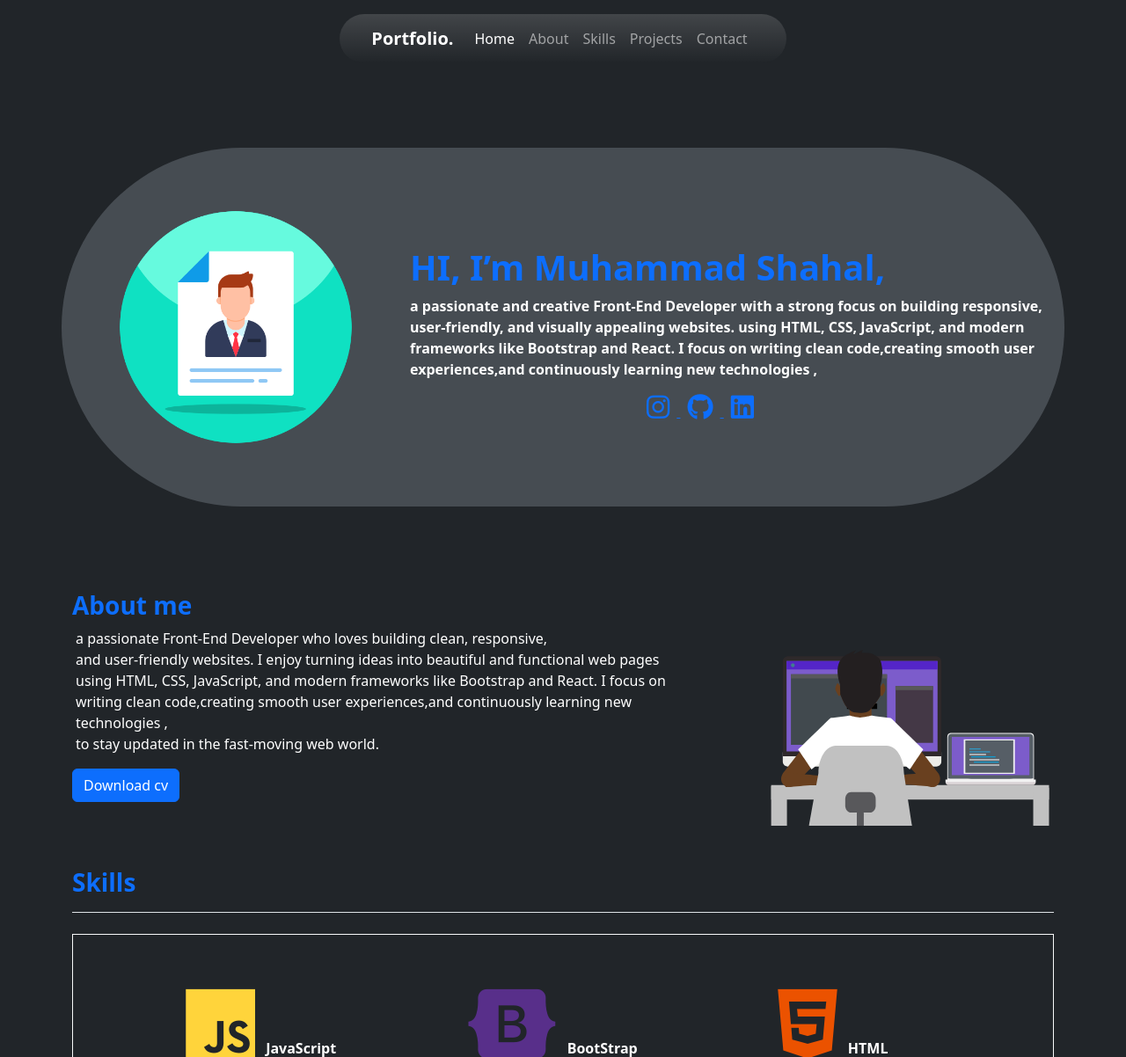
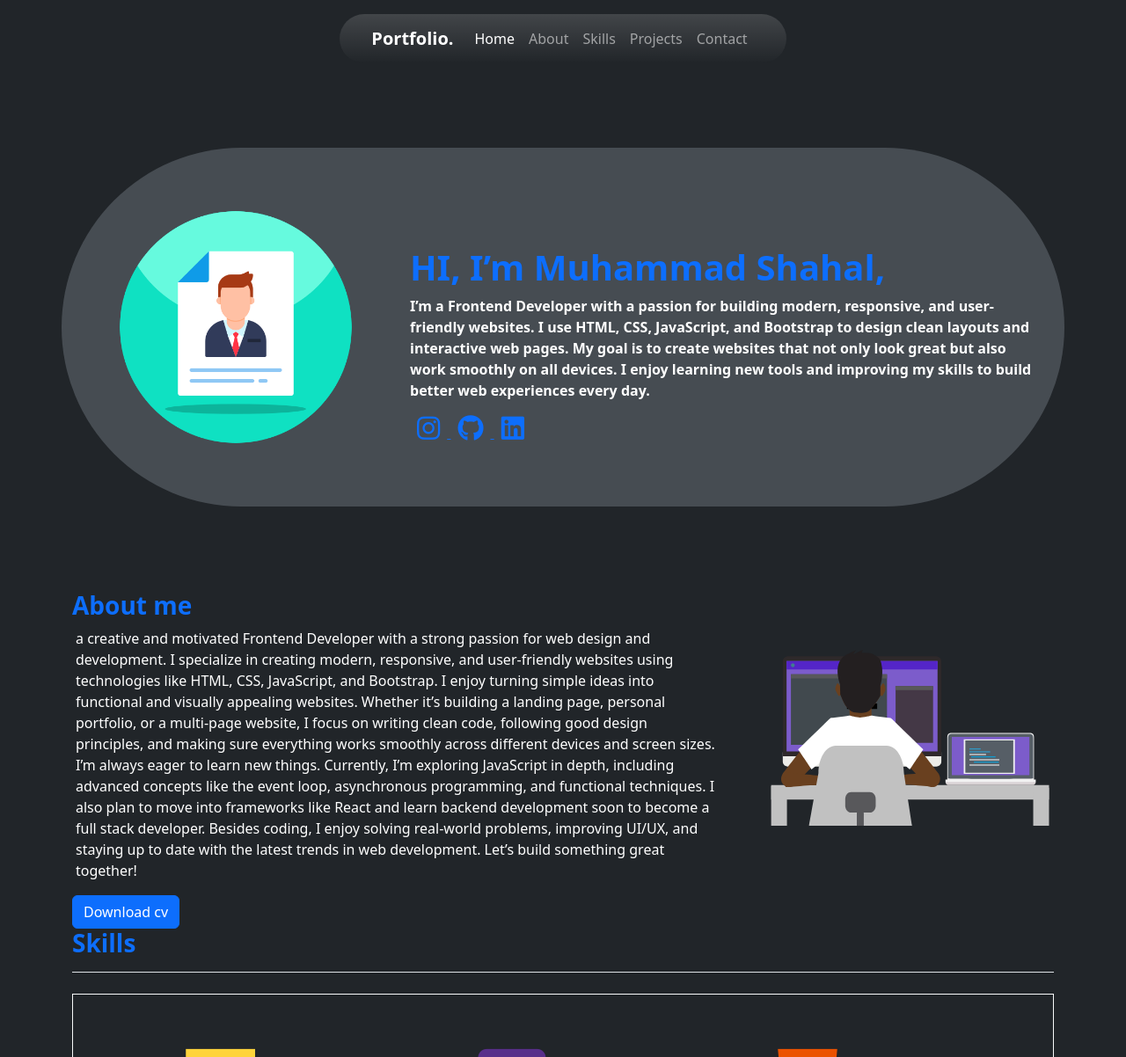
Before and after one commit to mohdshahalc/portfolio, a plain HTML site: page index.html in a window 1280 px wide. Shown: the top 1202 px of the page at 88% size. Drawn offline with nearby package versions, Linux system fonts and the light colour scheme.

Commit message:
first update

```diff
--- a/index.html
+++ b/index.html
@@ -63,11 +63,12 @@
     <div class="col-sm-8 pt-5 text-white text-start" ><h1 class="fw-bold  text-primary">HI, I’m Muhammad Shahal,</h1> <p class="fw-semibold a" data-aos="fade-left"
            data-aos-offset="300"
            data-aos-duration="2000"
-           data-aos-easing="ease-in-sine"> a passionate and creative Front-End Developer with a strong focus on building responsive, user-friendly, and visually appealing websites.
-      using HTML, CSS, JavaScript, and modern frameworks like Bootstrap and React. I focus on
-writing clean code,creating smooth user experiences,and continuously learning new technologies ,
+           data-aos-easing="ease-in-sine"> I’m a Frontend Developer with a passion for building modern, responsive, and user-friendly websites.
+I use HTML, CSS, JavaScript, and Bootstrap to design clean layouts and interactive web pages.
+My goal is to create websites that not only look great but also work smoothly on all devices.
+I enjoy learning new tools and improving my skills to build better web experiences every day.
     </p>
-    <div class="col-11 text-center ">
+    <div class="col-11 text-start">
     <a href="https://www.instagram.com/mhdshahal._/" >
      <i class="fa-brands fa-instagram socialmedia-icons mx-2"></i>
     </a>
@@ -92,8 +93,15 @@ writing clean code,creating smooth user experiences,and continuously learning ne
      data-aos-easing="ease-in-sine">
     <div class="col-sm-8 " >
       <h3 class="text-primary fw-bold" >About me</h3>
-      <p class="text-white px-1 fw-normal">a passionate Front-End Developer who loves building clean, responsive,<br> and user-friendly websites. I enjoy turning ideas into beautiful and functional web pages<br> using HTML, CSS, JavaScript,  and modern frameworks like Bootstrap and React.
-  I focus on<br>  writing clean code,creating smooth user experiences,and continuously learning new technologies ,<br>to stay updated in the fast-moving web world.</p>
+      <p class="text-white px-1 fw-normal"> a creative and motivated Frontend Developer with a strong passion for web design and development. I specialize in creating modern, responsive, and user-friendly websites using technologies like HTML, CSS, JavaScript, and Bootstrap.
+
+I enjoy turning simple ideas into functional and visually appealing websites. Whether it’s building a landing page, personal portfolio, or a multi-page website, I focus on writing clean code, following good design principles, and making sure everything works smoothly across different devices and screen sizes.
+
+I’m always eager to learn new things. Currently, I’m exploring JavaScript in depth, including advanced concepts like the event loop, asynchronous programming, and functional techniques. I also plan to move into frameworks like React and learn backend development soon to become a full stack developer.
+
+Besides coding, I enjoy solving real-world problems, improving UI/UX, and staying up to date with the latest trends in web development.
+
+Let’s build something great together!
  <div class="d-grid gap-2 d-md-block">
   <button class="btn btn-primary" type="button">Download cv</button>
 
```
